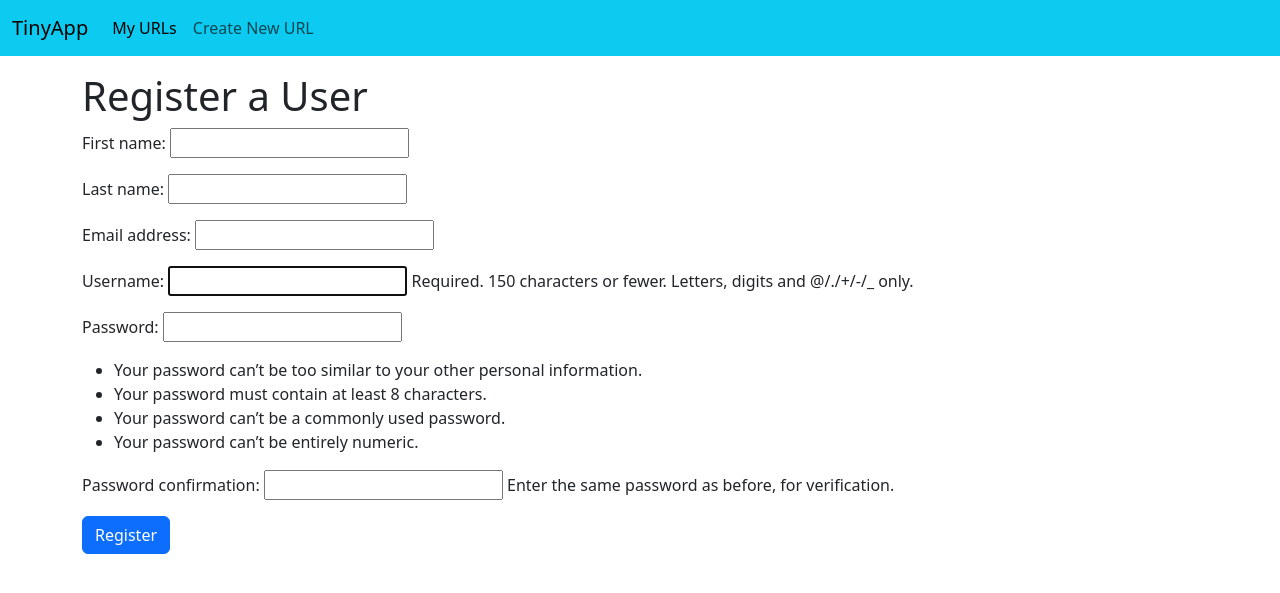
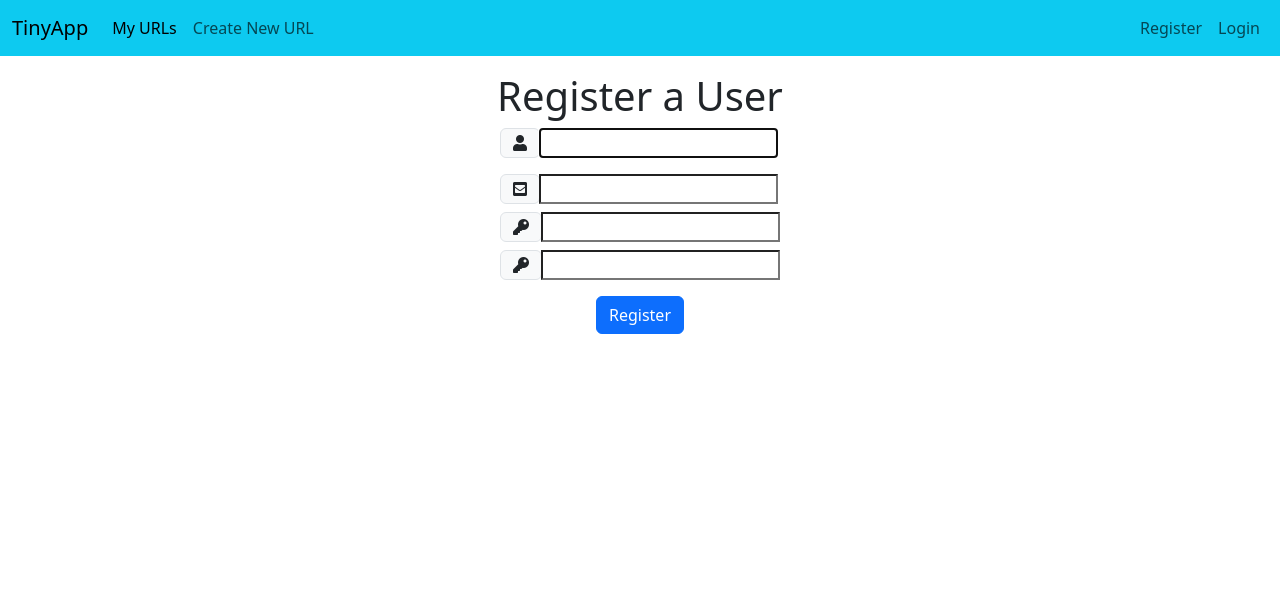
Before and after one commit to LDeng928/TinyApp, a Django app: page /register/ in a window 1280 px wide. Shown: the top 593 px of the page. Run offline with Django 3.2, Linux system fonts and the light colour scheme; some libraries are stand-ins or nearby versions.

Commit message:
Added user login functionality

```diff
--- a/mysite/urls.py
+++ b/mysite/urls.py
@@ -18,7 +18,7 @@ from django import views
 from django.contrib import admin
 from django.urls import path
 
-from tinyapp.views import UserRegistrationView, UrlListView, UrlCreateView, CreateUrl, url_redirect, UrlDeleteView, UrlEditView
+from tinyapp.views import UserRegistrationView, UrlListView, UrlCreateView, CreateUrl, url_redirect, UrlDeleteView, UrlEditView, loginPage
 
 urlpatterns = [
     path('admin/', admin.site.urls),
@@ -27,5 +27,6 @@ urlpatterns = [
     path('urls/new/', CreateUrl, name="create_url"),
     path('u/<str:shortUrl>', url_redirect, name='url-redirect'),
     path('urls/delete/<int:pk>', UrlDeleteView.as_view(), name='url-delete'),
-    path('urls/edit/<int:pk>', UrlEditView.as_view(), name='url-edit')
+    path('urls/edit/<int:pk>', UrlEditView.as_view(), name='url-edit'),
+    path('login/', loginPage, name='login')
 ]
--- a/templates/base.html
+++ b/templates/base.html
@@ -4,6 +4,7 @@
     <link rel="stylesheet" href="style.css">
     {# Load the tag library #} {% load bootstrap5 %} {# Load CSS and JavaScript #}
     {% bootstrap_css %} {% bootstrap_javascript %}
+    <link rel="stylesheet" href="https://use.fontawesome.com/releases/v5.6.1/css/all.css" integrity="sha384-gfdkjb5BdAXd+lj+gudLWI+BXq4IuLW5IT+brZEZsLFm++aCMlF1V92rMkPaX4PP" crossorigin="anonymous">
     <title>{% block title %}My amazing site{% endblock %}</title>
 </head>
 
@@ -12,7 +13,7 @@
         {% block navbar %}
         <nav class="navbar navbar-expand-lg navbar-light bg-info">
           <div class="container-fluid">
-            <a class="navbar-brand" href="{% url 'register' %}">TinyApp</a>
+            <a class="navbar-brand" href="{% url 'login' %}">TinyApp</a>
             <button class="navbar-toggler" type="button" data-bs-toggle="collapse" data-bs-target="#navbarNav" aria-controls="navbarNav" aria-expanded="false" aria-label="Toggle navigation">
               <span class="navbar-toggler-icon"></span>
             </button>
@@ -23,6 +24,15 @@
                 </li>
                 <li class="nav-item">
                   <a class="nav-link" href="{% url 'create_url' %}">Create New URL</a>
+                </li>
+
+              </ul>
+              <ul class="navbar-nav ms-auto">
+                <li class="nav-item ">
+                  <a class="nav-link" href="{% url 'register' %}">Register</a>
+                </li>
+                <li class="nav-item">
+                  <a class="nav-link" href="{% url 'login' %}">Login</a>
                 </li>
               </ul>
             </div>
--- a/templates/register.html
+++ b/templates/register.html
@@ -3,11 +3,44 @@
 {% block title %} Register {% endblock %}
 
 {% block content %}
+<div class="d-flex justify-content-center">
   <h1>Register a User</h1>
+</div>
 
+<div class="d-flex justify-content-center form_container">
   <form method="post">
-    {% csrf_token %} {{ form.as_p }}
-    <button type="submit" class="btn btn-primary">Register</button>
+    {% csrf_token %}
+    <div class="input-group mb-3">
+      <div class="input-group-append">
+        <span class="input-group-text"><i class="fas fa-user"></i></span>
+      </div>
+      {{form.username}}
+    </div>
+    <div class="input-group mb-2">
+      <div class="input-group-append">
+        <span class="input-group-text"><i class="fas fa-envelope-square"></i></span>
+      </div>
+      {{form.email}}
+    </div>
+    <div class="input-group mb-2">
+      <div class="input-group-append">
+        <span class="input-group-text"><i class="fas fa-key"></i></span>
+      </div>
+      {{form.password1}}
+    </div>
+    <div class="input-group mb-2">
+      <div class="input-group-append">
+        <span class="input-group-text"><i class="fas fa-key"></i></span>
+      </div>
+      {{form.password2}}
+    </div>
 
+    <div class="d-flex justify-content-center mt-3 login_container">
+      <button type="submit" class="btn btn-primary">Register</button>
+    </div>
   </form>
+</div>
+
+
+
 {% endblock %}
--- a/tinyapp/views.py
+++ b/tinyapp/views.py
@@ -3,6 +3,8 @@ from dataclasses import fields
 from pyexpat import model
 from statistics import mode
 from typing import List
+from django.contrib import messages
+from django.contrib.auth import authenticate, login, logout
 from django.forms import ModelForm
 from django.shortcuts import render, redirect
 from django.template import context
@@ -27,6 +29,11 @@ class UrlListView(ListView):
     context_object_name = 'urls'
     template_name = "urls_index.html"
     success_url = "/urls"
+
+    def get_context_data(self, **kwargs):
+        context = super().get_context_data(**kwargs)
+        print(self.request.session.get('myCookie'))
+        return context
 
 # Create TinyURL form
 
@@ -103,3 +110,22 @@ class UrlEditView(UpdateView):
 
     def get_success_url(self):
         return '/urls'
+
+# User Login view
+
+
+def loginPage(request):
+    if request.method == 'POST':
+        username = request.POST.get('username')
+        password = request.POST.get('password')
+
+        user = authenticate(request, username=username, password=password)
+        request.session['myCookie'] = 'C is for cookie'
+        if user is not None:
+            login(request, user)
+            return redirect('urls')
+        else:
+            messages.info(request, 'Username or password is incorrect')
+
+    context = {}
+    return render(request, 'login.html', context)
```
Also changed, not shown: templates/login.html (added, +61 -0 lines).
